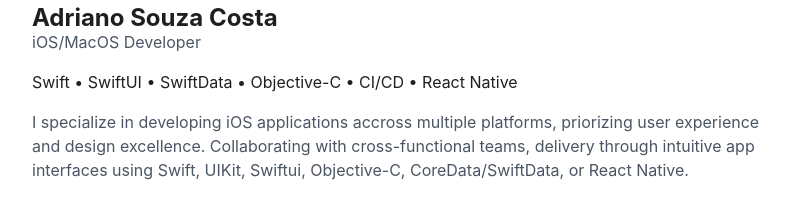
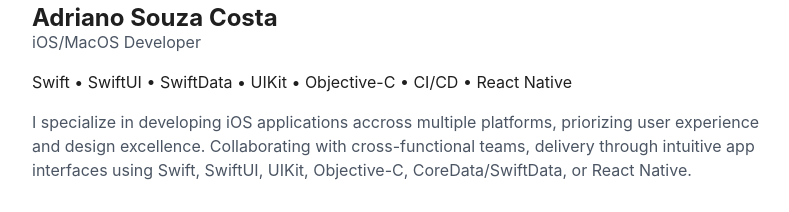
Before and after one commit to didisouzacosta/personal-site, an Astro site: page / in a window 1280 px wide. Shown: the part 200-412 px from the top of the page, without its empty margins (240-1029 px from the left). Built offline with nearby package versions, Linux system fonts and the light colour scheme; Astro itself is replaced by a stand-in of ours.

Commit message:
Fix descriptions

```diff
--- a/src/components/AboutMe.astro
+++ b/src/components/AboutMe.astro
@@ -42,11 +42,11 @@ const apps = [
 			</p>
 
 			<p class="black">
-				Swift • SwiftUI • SwiftData •  Objective-C • CI/CD • React Native
+				Swift • SwiftUI • SwiftData • UIKit •  Objective-C • CI/CD • React Native
 			</p>
 
 			<p>
-				I specialize in developing iOS applications accross multiple platforms, priorizing user experience and design excellence. Collaborating with cross-functional teams, delivery through intuitive app interfaces using Swift, UIKit, Swiftui, Objective-C, CoreData/SwiftData, or React Native.
+				I specialize in developing iOS applications accross multiple platforms, priorizing user experience and design excellence. Collaborating with cross-functional teams, delivery through intuitive app interfaces using Swift, SwiftUI, UIKit, Objective-C, CoreData/SwiftData, or React Native.
 			</p>
 
 			<p id="social">
```
